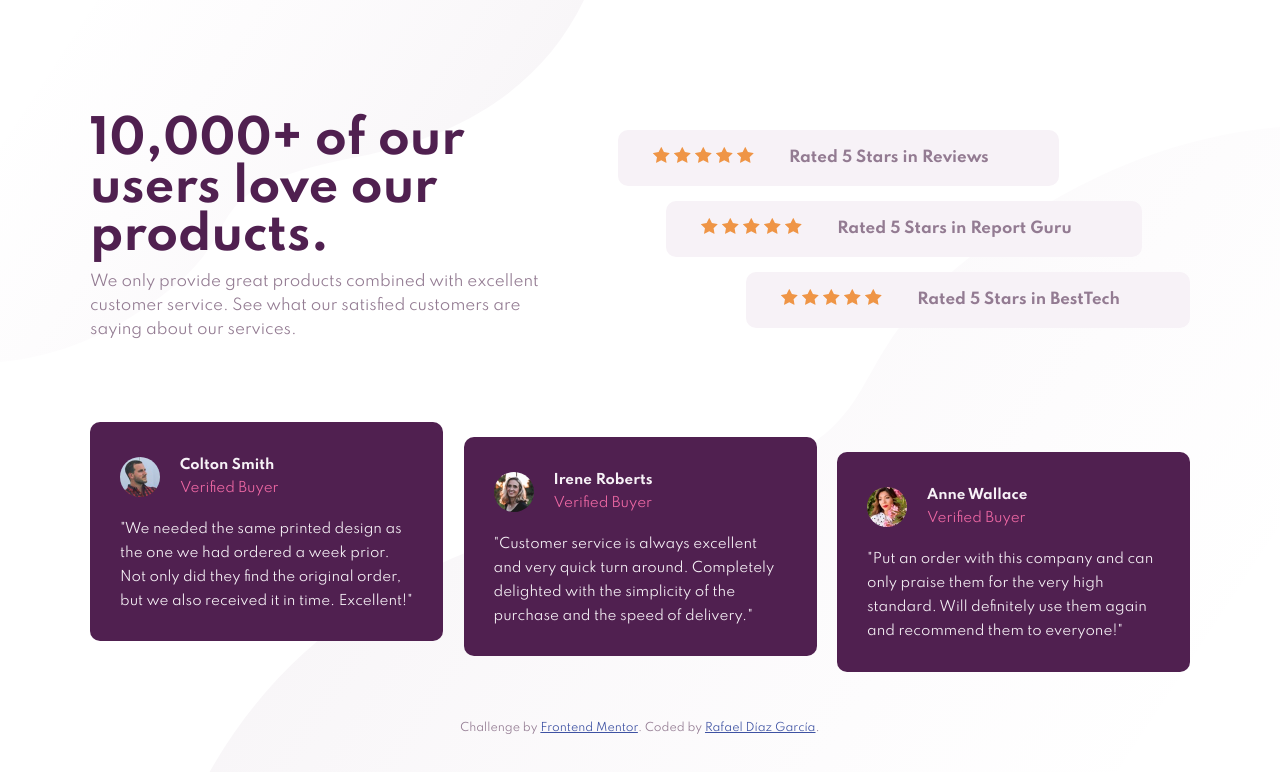
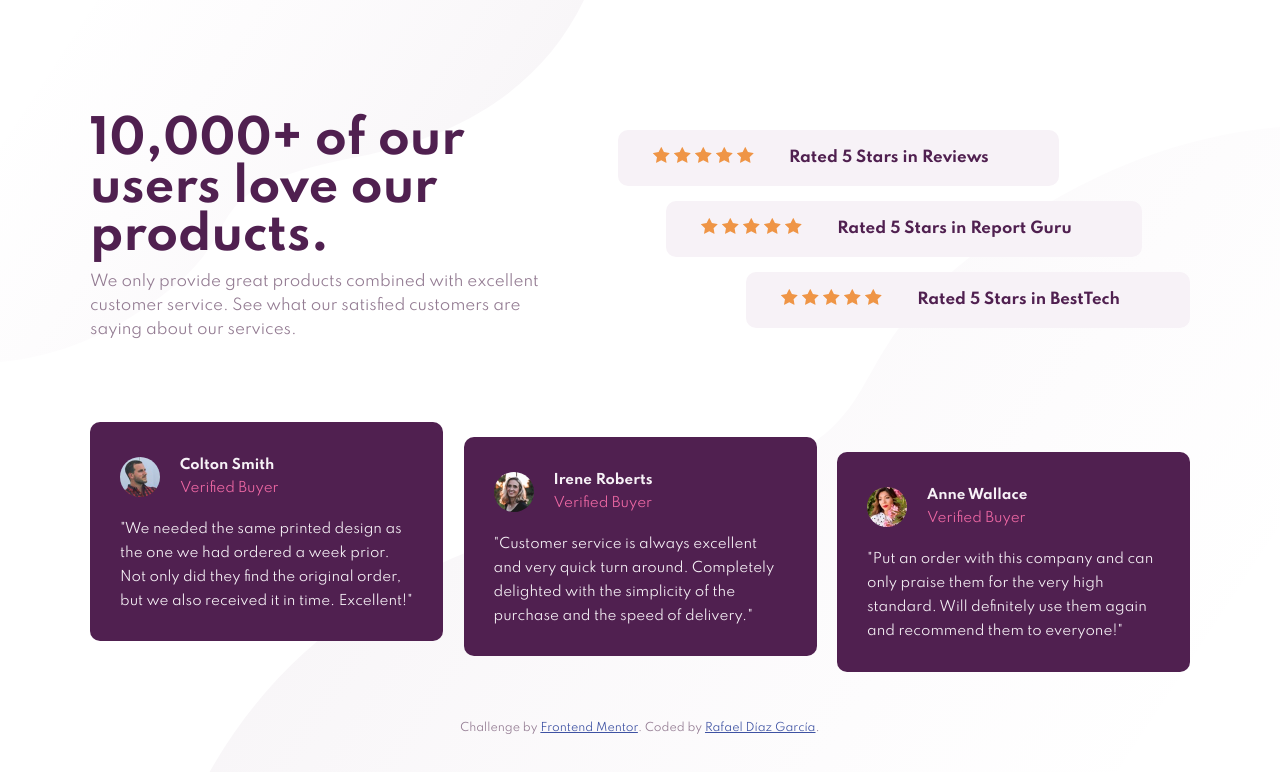
Before and after one commit to RadigarHub/social-proof-section, a plain HTML site: page index.html in a window 1280 px wide. Drawn offline with Linux system fonts and the light colour scheme.

Commit message:
Fix color rated text

```diff
--- a/styles.css
+++ b/styles.css
@@ -129,6 +129,7 @@ body {
 .rating span {
     margin-top: 5px;
     font-weight: 700;
+    color: hsl(300, 43%, 22%);
 }
 
 @media (min-width: 768px) {
```
